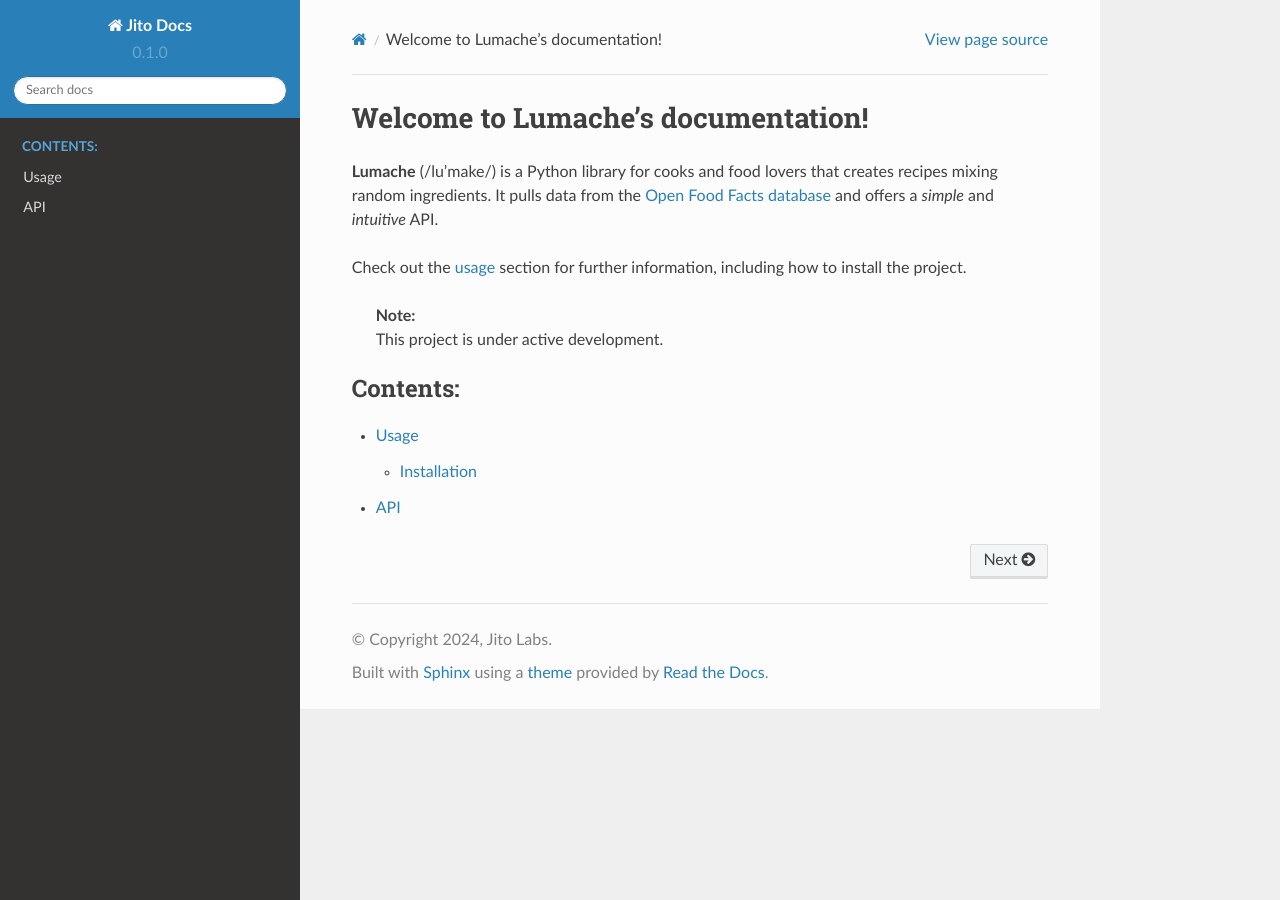
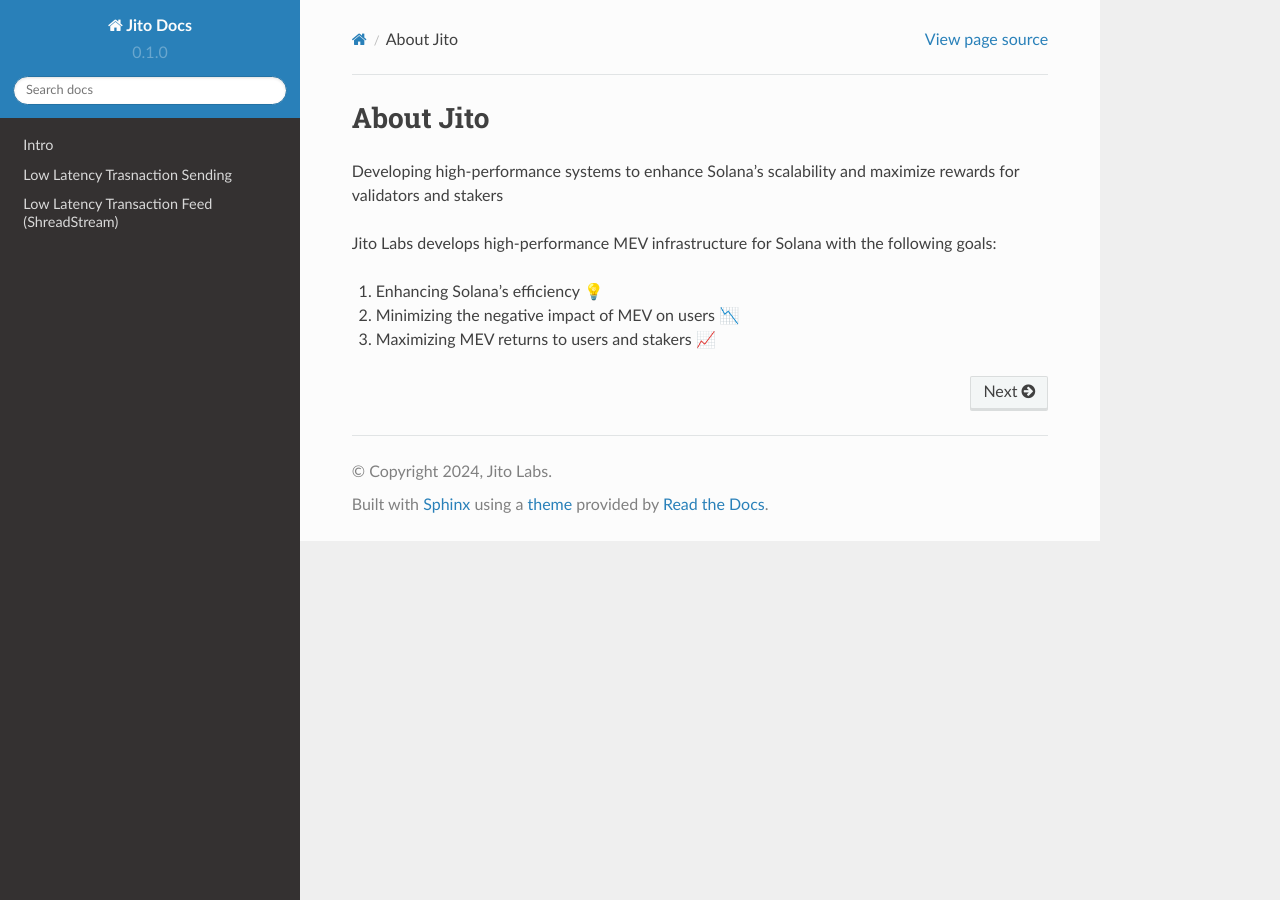
Before and after one commit to jito-labs/jito-docs, a Sphinx documentation site: the page built from docs/source/index.md, in a window 1280 px wide. Built offline with Sphinx 7.4.7 and the Read the Docs theme 2.0.0, drawn with Linux system fonts in a browser that asks for light colours.

Commit message:
Bring in foundation outline (#4)

````diff
--- a/docs/source/index.md
+++ b/docs/source/index.md
@@ -1,19 +1,19 @@
-# Welcome to Lumache's documentation!
+# About Jito
 
-**Lumache** (/lu'make/) is a Python library for cooks and food lovers
-that creates recipes mixing random ingredients.
-It pulls data from the [Open Food Facts database](https://world.openfoodfacts.org/)
-and offers a *simple* and *intuitive* API.
+Developing high-performance systems to enhance Solana's scalability and maximize rewards for validators and stakers
 
-Check out the [usage](usage.md) section for further information, including
-how to install the project.
+Jito Labs develops high-performance MEV infrastructure for Solana with the following goals:
 
-> **Note:**
-> This project is under active development.
+  1. Enhancing Solana's efficiency 💡
+
+  2. Minimizing the negative impact of MEV on users 📉
+
+  3. Maximizing MEV returns to users and stakers 📈
 
 ```{toctree}
 :maxdepth: 2
-:caption: Contents:
+:hidden:
 
-usage.md
-api.md
+Intro <prodandaudience.md>
+Low Latency Trasnaction Sending <lowlatencytxnsend.md>
+Low Latency Transaction Feed (ShreadStream) <lowlatencytxnfeed.md>
````
Also changed, not shown: docs/source/lowlatencytxnfeed.md (added, +1 -0 lines), docs/source/prodandaudience.md (added, +8 -0 lines), docs/source/usage.md (deleted, +0 -8 lines), docs/source/lowlatencytxnsend.md (renamed from docs/source/api.md).
